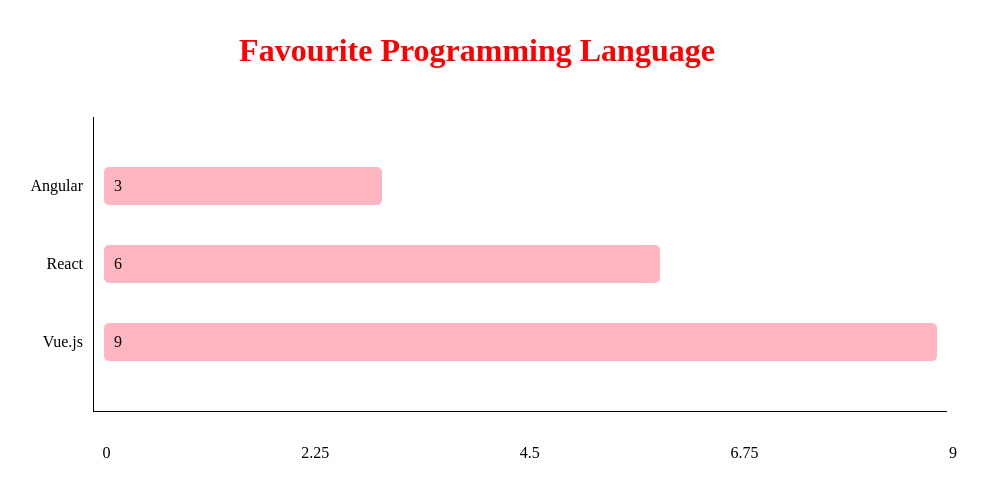
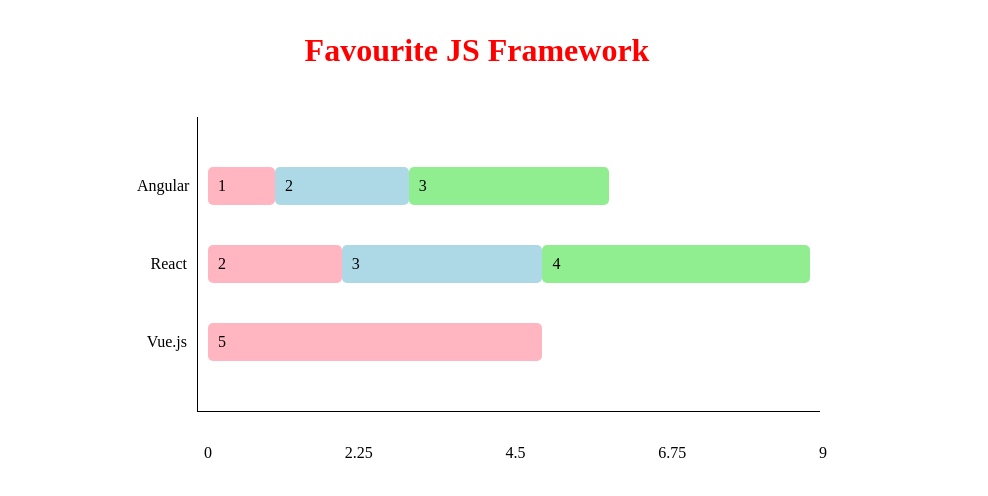
Before and after one commit to baiyjmatheus/chart-lib, a website: page src/index.html in a window 1280 px wide. Shown: the whole page, without its empty margins (163-1151 px from the left). Drawn offline with nearby package versions, Linux system fonts and the light colour scheme.

Commit message:
adds multiple stacked bar chart and sum of multidimensional arrays

```diff
--- a/src/css/barchart.css
+++ b/src/css/barchart.css
@@ -34,10 +34,16 @@
 
 /* Chart item */
 div.chart-container ul li,
-div.chart-labels ul li {
+div.chart-labels ul li,
+span.sub-bar {
   margin: 40px 0;
   padding: 10px 10px;
   border-radius: 5px;
+}
+
+span.sub-bar {
+  display: inline-block;
+  margin: 0;
 }
 
 /* Container that holds labels on the left side of the chart */
--- a/src/js/barchart.js
+++ b/src/js/barchart.js
@@ -1,3 +1,20 @@
+// Returns sum of the array, including multidimensional arrays
+function arraySum(array) {
+  var total = 0;
+  // iterate through array elements
+  array.forEach(function(arrElement) {
+    // checks if array element is an array
+    if (Array.isArray(arrElement)) {
+      // if it's in an array then recursively call arrSum to get its total;
+      total += arraySum(arrElement);
+    } else {
+      // else adds to the total
+      total += arrElement;
+    }
+  });
+  return total;
+}
+
 // Function that draws a bar chart for each element in data, style based on a option object and appends to a provided element
 function drawBarChart(data, option, element) {
   var chart = $("<ul class='chart'></ul>");
@@ -21,14 +38,38 @@
 
   // Create a new item for each element in array && add the correspondent label
   for (var i = 0; i < data.length; i++) {
-    var item = $("<li></li>").text(data[i]);
-    var label = $("<li></li>").text(option.labels[i]);
+    var item = $("<li></li>");
+    var label = $("<li></li>");
     // Set item width according to the biggest value of data
-    var barWidth = (data[i] / option.xAxis) * 100 + "%";
-    item.css("textAlign", option.textPosition);
-    item.css("backgroundColor", option.barColor);
+    var barWidth;
+    if (Array.isArray(data[i])) {
+      barWidth = (arraySum(data[i]) / option.xAxis) * 100 + "%";
+    } else {
+      barWidth = (data[i] / option.xAxis) * 100 + "%";
+    }
+
     item.css("marginBottom", option.barSpacing);
     item.css("width", barWidth);
+
+    if (Array.isArray(data[i])) {
+      var totalValue = arraySum(data[i]);
+
+      item.css("padding", "0");
+
+      for (var k = 0; data[i][k]; k++) {
+        var subBar = $("<span class='sub-bar'></span>").text(data[i][k]);
+        var subBarWidth = (data[i][k] / totalValue) * 100 + "%";
+        subBar.css("width", subBarWidth);
+        subBar.css("backgroundColor", option.multipleColors[k % option.multipleColors.length]);
+        item.append(subBar);
+      }
+    } else {
+      item.text(data[i]);
+      item.css("textAlign", option.textPosition);
+      item.css("backgroundColor", option.barColor);
+    }
+    label.text(option.labels[i]);
+
     chart.append(item);
     labels.append(label);
   }
@@ -56,21 +97,35 @@
 // ==============================
 var element = $("div.container");
 
-var data = [3, 6, 9];
+var data = [[1, 2, 3], [2, 3, 4], 5];
 
 var option = {
-  title: "Favourite Programming Language",
+  title: "Favourite JS Framework",
   labels: ["Angular", "React", "Vue.js"],
-  width: "960px",
+  width: "700px",
   height: data.length * 80 + "px",
   textPosition: "left",
   barColor: "lightpink",
   barSpacing: "40px",
   xAxis: data.reduce(function(a, b) {
-    return Math.max(a, b);
+    var aTotal = 0;
+    var btotal = 0;
+    if (Array.isArray(a)) {
+      aTotal = arraySum(a);
+    } else {
+      aTotal = a;
+    }
+
+    if (Array.isArray(b)) {
+      bTotal = arraySum(b);
+    } else {
+      bTotal = b;
+    }
+    return Math.max(aTotal, bTotal);
   }),
   fontSize: "32px",
-  fontColour: "red"
+  fontColour: "red",
+  multipleColors: ["lightpink", "lightblue", "lightgreen"]
 };
 
 drawBarChart(data, option, element);
```
